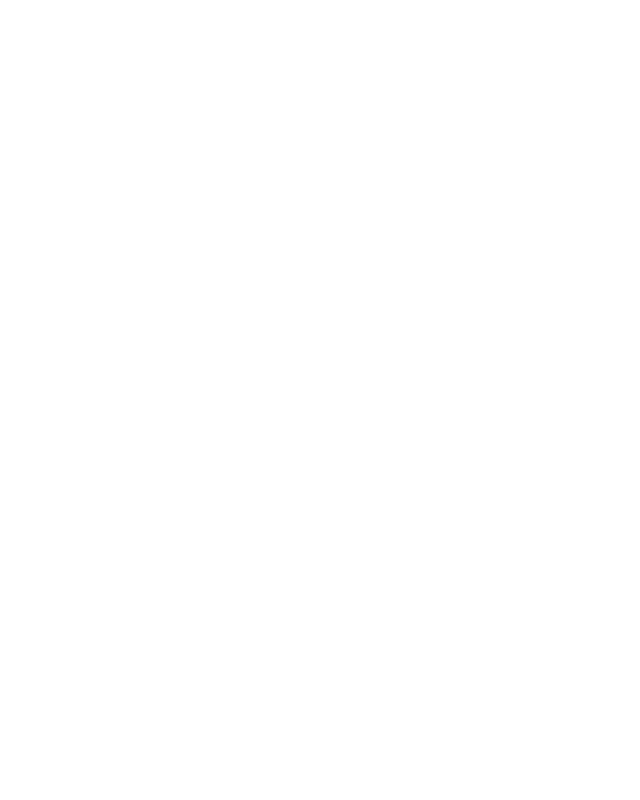
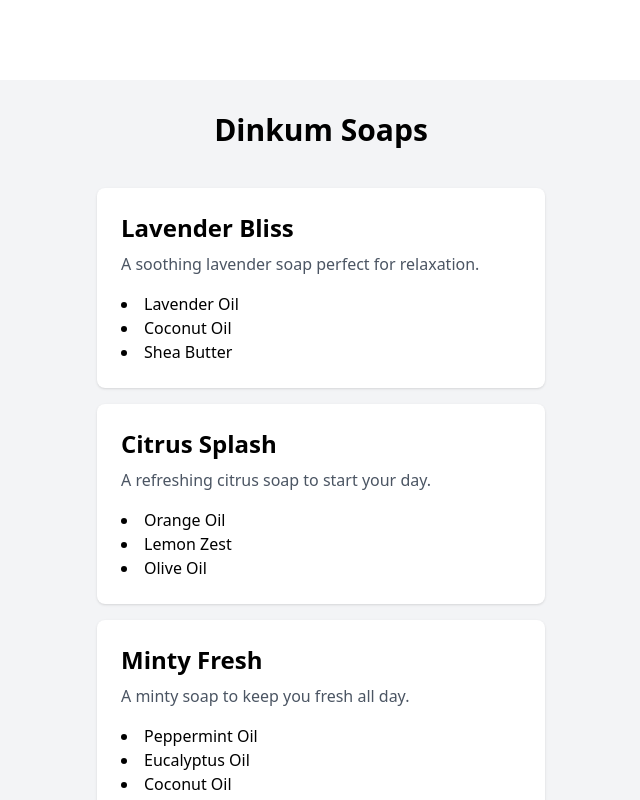
Before and after one commit to Jamickin/soap, a Vue app: page / in a window 1280 px wide. Before the commit this address had no page. Shown: the top 800 px of the page, without its empty margins (319-959 px from the left). Built offline with nearby package versions, Linux system fonts and the light colour scheme.

Commit message:
New and updated

```diff
--- a/src/components/Layout.vue
+++ /dev/null
@@ -1,31 +0,0 @@
-<script setup>
-	import { defineProps } from "vue";
-
-	const props = defineProps({
-		name: String,
-		description: String,
-		price: String,
-		imageUrl: String,
-	});
-</script>
-
-<template>
-	<main
-		class="flex flex-col border border-solid border-slate-200 rounded-lg shadow-lg p-4 bg-white">
-		<h1 class="text-2xl font-bold mb-4 text-gray-800">
-			{{ name }}
-		</h1>
-		<div class="flex">
-			<img
-				:src="imageUrl"
-				:alt="name"
-				class="w-48 h-48 object-cover rounded-lg shadow-md mr-4" />
-			<div class="flex flex-col justify-between">
-				<p class="text-gray-600 mb-4">{{ description }}</p>
-				<p class="text-xl font-semibold text-gray-800">
-					{{ price }}
-				</p>
-			</div>
-		</div>
-	</main>
-</template>
--- /dev/null
+++ b/src/components/SoapList.vue
@@ -0,0 +1,76 @@
+<template>
+	<div class="mt-10 w-full max-w-md mx-auto">
+		<ul class="space-y-4">
+			<li
+				v-for="soap in soaps"
+				:key="soap.id"
+				class="bg-white p-6 rounded-lg shadow">
+				<h2 class="text-2xl font-semibold">
+					{{ soap.name }}
+				</h2>
+				<p class="mt-2 text-gray-600">
+					{{ soap.description }}
+				</p>
+				<ul class="mt-4 list-disc list-inside">
+					<li
+						v-for="ingredient in soap.ingredients"
+						:key="ingredient">
+						{{ ingredient }}
+					</li>
+				</ul>
+			</li>
+		</ul>
+	</div>
+</template>
+
+<script setup>
+	const soaps = [
+		{
+			id: 1,
+			name: "Lavender Bliss",
+			description:
+				"A soothing lavender soap perfect for relaxation.",
+			ingredients: [
+				"Lavender Oil",
+				"Coconut Oil",
+				"Shea Butter",
+			],
+		},
+		{
+			id: 2,
+			name: "Citrus Splash",
+			description:
+				"A refreshing citrus soap to start your day.",
+			ingredients: [
+				"Orange Oil",
+				"Lemon Zest",
+				"Olive Oil",
+			],
+		},
+		{
+			id: 3,
+			name: "Minty Fresh",
+			description:
+				"A minty soap to keep you fresh all day.",
+			ingredients: [
+				"Peppermint Oil",
+				"Eucalyptus Oil",
+				"Coconut Oil",
+			],
+		},
+		{
+			id: 4,
+			name: "Oatmeal Comfort",
+			description:
+				"A gentle oatmeal soap for sensitive skin.",
+			ingredients: ["Oatmeal", "Honey", "Almond Oil"],
+		},
+		{
+			id: 5,
+			name: "Rose Petal",
+			description:
+				"A romantic rose-scented soap for a touch of luxury.",
+			ingredients: ["Rose Oil", "Shea Butter", "Glycerin"],
+		},
+	];
+</script>
--- a/src/router/index.js
+++ b/src/router/index.js
@@ -4,45 +4,44 @@
 	history: createWebHistory(import.meta.env.BASE_URL),
 	routes: [
 		{
-			path: "/soap/:id",
-			component: () => import("../views/blackMagic.vue"),
-			props: (route) => ({
-				name: route.query.name,
-				description: route.query.description,
-				price: route.query.price,
-				imageUrl: route.query.imageUrl,
-			}),
+			path: "/",
+			name: "layout",
+			component: () => import("../views/Layout.vue"),
 		},
 
 		{
 			path: "/blackMagic",
 			name: "blackMagic",
-			component: () => import("../views/blackMagic.vue"),
+			component: () =>
+				import("../components/blackMagic.vue"),
 		},
 		{
 			path: "/calmingStorm",
 			name: "calmingStorm",
-			component: () => import("../views/calmingStorm.vue"),
+			component: () =>
+				import("../components/calmingStorm.vue"),
 		},
 		{
 			path: "/aloeVera",
 			name: "aloeVera",
-			component: () => import("../views/aloeVera.vue"),
+			component: () => import("../components/aloeVera.vue"),
 		},
 		{
 			path: "/mduziFire",
 			name: "mduziFire",
-			component: () => import("../views/mduziFire.vue"),
+			component: () =>
+				import("../components/mduziFire.vue"),
 		},
 		{
 			path: "/pureGoatsMilk",
 			name: "pureGoatsMilk",
-			component: () => import("../views/pureGoatsMilk.vue"),
+			component: () =>
+				import("../components/pureGoatsMilk.vue"),
 		},
 		{
 			path: "/honeyDew",
 			name: "honeyDew",
-			component: () => import("../views/honeyDew.vue"),
+			component: () => import("../components/honeyDew.vue"),
 		},
 	],
 });
--- /dev/null
+++ b/src/views/Layout.vue
@@ -0,0 +1,11 @@
+<template>
+	<div
+		class="min-h-screen bg-gray-100 flex flex-col items-center">
+		<h1 class="text-3xl font-bold mt-8">Dinkum Soaps</h1>
+		<SoapList />
+	</div>
+</template>
+
+<script setup>
+	import SoapList from "@/components/SoapList.vue";
+</script>
--- a/src/views/aloeVera.vue
+++ /dev/null
@@ -1,14 +0,0 @@
-<template>
-	<div
-		class="max-w-md mx-auto p-6 bg-white border border-gray-200 rounded-lg shadow-md">
-		<Layout
-			name="Aloe Vera"
-			description="A soothing aloe soap that boosts your senses."
-			price="R17.99"
-			imageUrl="/soaps/Untitled.jpeg" />
-	</div>
-</template>
-
-<script setup>
-	import Layout from "@/components/Layout.vue";
-</script>
--- a/src/views/blackMagic.vue
+++ /dev/null
@@ -1,14 +0,0 @@
-<template>
-	<div
-		class="max-w-md mx-auto p-6 bg-white border border-gray-200 rounded-lg shadow-md">
-		<Layout
-			name="Lavender"
-			description="A nice lavender soap that soothes your senses."
-			price="R17.99"
-			imageUrl="/soaps/Untitled.jpeg" />
-	</div>
-</template>
-
-<script setup>
-	import Layout from "@/components/Layout.vue";
-</script>
--- a/src/views/calmingStorm.vue
+++ /dev/null
@@ -1,14 +0,0 @@
-<template>
-	<div
-		class="max-w-md mx-auto p-6 bg-white border border-gray-200 rounded-lg shadow-md">
-		<Layout
-			name="Calming Storm"
-			description="A nice Calming Storm soap that fires up your senses."
-			price="R17.99"
-			imageUrl="/soaps/Untitled.jpeg" />
-	</div>
-</template>
-
-<script setup>
-	import Layout from "@/components/Layout.vue";
-</script>
--- a/src/views/honeyDew.vue
+++ /dev/null
@@ -1,14 +0,0 @@
-<template>
-	<div
-		class="max-w-md mx-auto p-6 bg-white border border-gray-200 rounded-lg shadow-md">
-		<Layout
-			name="Honey Dew"
-			description="A nice Honey Dew soap that enriches your senses."
-			price="R17.99"
-			imageUrl="/soaps/Untitled.jpeg" />
-	</div>
-</template>
-
-<script setup>
-	import Layout from "@/components/Layout.vue";
-</script>
--- a/src/views/mduziFire.vue
+++ /dev/null
@@ -1,14 +0,0 @@
-<template>
-	<div
-		class="max-w-md mx-auto p-6 bg-white border border-gray-200 rounded-lg shadow-md">
-		<Layout
-			name="Mduzi Fire"
-			description="A nice Pure Goat's Milk soap that nourishes your senses."
-			price="R17.99"
-			imageUrl="/soaps/Untitled.jpeg" />
-	</div>
-</template>
-
-<script setup>
-	import Layout from "@/components/Layout.vue";
-</script>
--- a/src/views/pureGoatsMilk.vue
+++ /dev/null
@@ -1,14 +0,0 @@
-<template>
-	<div
-		class="max-w-md mx-auto p-6 bg-white border border-gray-200 rounded-lg shadow-md">
-		<Layout
-			name="Pure Goat's Milk"
-			description="A nice Pure Goat's Milk soap that widens your senses."
-			price="R17.99"
-			imageUrl="/soaps/Untitled.jpeg" />
-	</div>
-</template>
-
-<script setup>
-	import Layout from "@/components/Layout.vue";
-</script>
```
